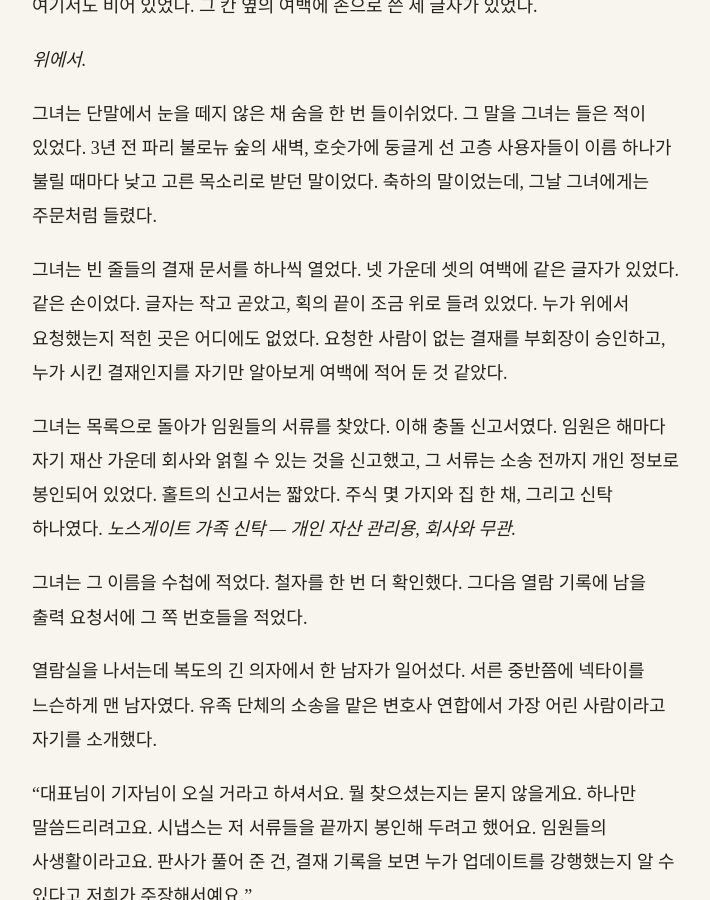
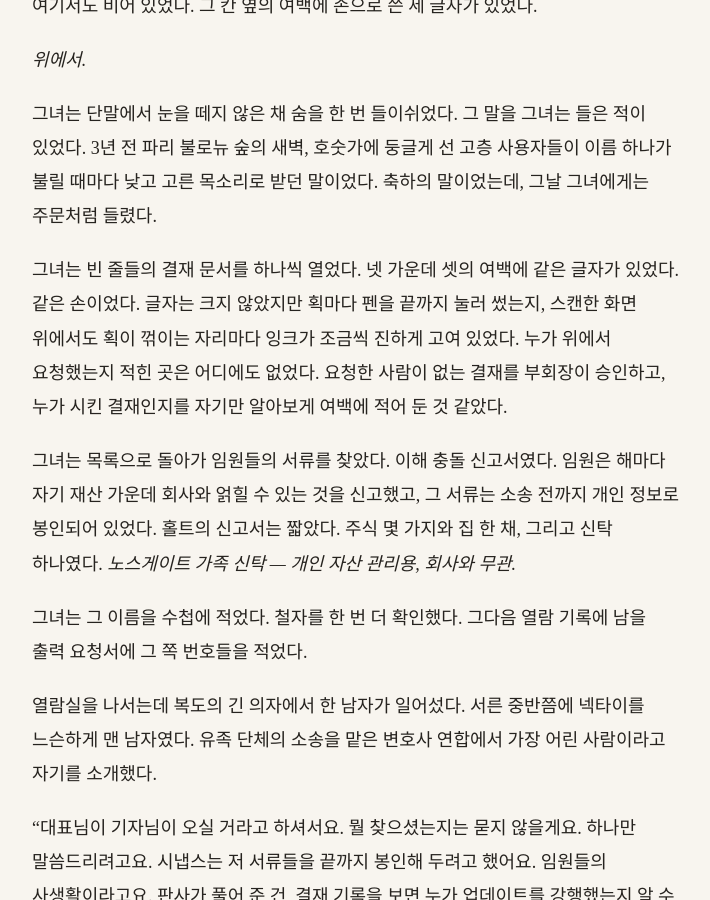
Before and after one commit to kangkkang/writer_s1_public, a Jekyll site: the page built from vol2/051.md, in a window 1280 px wide and 900 px high, scrolled down 1699 px. Shown: the whole window, without its empty margins (284-994 px from the left). Built offline with Jekyll 4.4.1, drawn with Linux system fonts in a browser that asks for light colours; our own code applies the rules of GitHub Pages for plain Markdown files; some of the changed text lies outside the part shown.

Commit message:
Update from https://github.com/kangkkang/writer_s1/commit/05412b721cf77c38c3501b7e26efa48cbef56e39

```diff
--- a/vol2/051.md
+++ b/vol2/051.md
@@ -32,7 +32,7 @@
 
 그녀는 단말에서 눈을 떼지 않은 채 숨을 한 번 들이쉬었다. 그 말을 그녀는 들은 적이 있었다. 3년 전 파리 불로뉴 숲의 새벽, 호숫가에 둥글게 선 고층 사용자들이 이름 하나가 불릴 때마다 낮고 고른 목소리로 받던 말이었다. 축하의 말이었는데, 그날 그녀에게는 주문처럼 들렸다.
 
-그녀는 빈 줄들의 결재 문서를 하나씩 열었다. 넷 가운데 셋의 여백에 같은 글자가 있었다. 같은 손이었다. 글자는 작고 곧았고, 획의 끝이 조금 위로 들려 있었다. 누가 위에서 요청했는지 적힌 곳은 어디에도 없었다. 요청한 사람이 없는 결재를 부회장이 승인하고, 누가 시킨 결재인지를 자기만 알아보게 여백에 적어 둔 것 같았다.
+그녀는 빈 줄들의 결재 문서를 하나씩 열었다. 넷 가운데 셋의 여백에 같은 글자가 있었다. 같은 손이었다. 글자는 크지 않았지만 획마다 펜을 끝까지 눌러 썼는지, 스캔한 화면 위에서도 획이 꺾이는 자리마다 잉크가 조금씩 진하게 고여 있었다. 누가 위에서 요청했는지 적힌 곳은 어디에도 없었다. 요청한 사람이 없는 결재를 부회장이 승인하고, 누가 시킨 결재인지를 자기만 알아보게 여백에 적어 둔 것 같았다.
 
 그녀는 목록으로 돌아가 임원들의 서류를 찾았다. 이해 충돌 신고서였다. 임원은 해마다 자기 재산 가운데 회사와 얽힐 수 있는 것을 신고했고, 그 서류는 소송 전까지 개인 정보로 봉인되어 있었다. 홀트의 신고서는 짧았다. 주식 몇 가지와 집 한 채, 그리고 신탁 하나였다. *노스게이트 가족 신탁 — 개인 자산 관리용, 회사와 무관.*
 
@@ -110,7 +110,11 @@
 
 "네, 그 소송이 아니었으면 저도 여기까지 못 왔어요."
 
-여자는 등기를 다시 밀어 놓고, 한동안 벽의 달력을 보았다.
+여자가 짧게 웃었다. 소리가 나지 않는 웃음이었다.
+
+"우리는 그 재단에 고맙다고 편지도 썼어요. 모임 사람들 이름을 다 적어서요."
+
+여자는 등기를 다시 밀어 놓고, 한동안 벽의 달력을 보았다. 그러다 손을 뻗어 책상 한쪽에 엎어 두었던 액자를 일으켜 세웠다. 유리 너머에서 스무 살 남짓한 여자아이가 졸업 가운을 입고 웃고 있었다. 여자는 그 사진을 한 번 보고, 액자를 자기 쪽이 아니라 문 쪽으로 돌려 두었다.
 
 "그 돈은 돌려줄 거예요." 여자가 말했다. "어떻게 돌려주는지는 변호사님한테 물어보고요. 그래도 소송은 안 그만둬요."
 
@@ -144,6 +148,8 @@
 
 "가져가세요. 이건 그쪽 일이에요." 그가 말했다. 목소리가 낮았다. "제 쪽에서 볼 수 있는 건 숫자뿐이에요. 저 글자는 숫자가 아니라서요."
 
+그는 말하는 동안 왼손바닥을 니들스의 종이들 위에 펴서 얹고 있었다. 종이가 바람에 날리기라도 하는 것처럼. 그 손이 숫자를 붙드는 것인지 숫자 뒤로 숨는 것인지, 그녀는 알 수 없었다.
+
 "알아요."
 
 그녀는 종이를 받아 들고 나왔다. 방의 차음문이 닫히기 전에, 그는 벌써 니들스의 숫자들 위로 다시 고개를 숙이고 있었다.
@@ -176,7 +182,7 @@
 
 "1년을 판 걸 남의 지면에 얹자고?"
 
-"미국의 회사와 미국의 법원, 미국의 유족 이야기잖아요. 우리가 먼저 내면 그쪽에서는 파리의 작은 주간지가 떠드는 소리로 들릴 거예요."
+"미국의 회사와 미국의 법원, 미국의 유족 이야기잖아요. 우리가 먼저 내면 그쪽에서는 파리의 작은 주간지가 떠드는 소리로 들릴 거예요. 제 이름은 둘째 줄에 가도 돼요. 이 서류가 저 말고 다른 사람 손으로도 한 번 더 맞춰지는 게 먼저예요."
 
 로셰가 감초를 내려놓았다. "그럼 누구한테 먼저 보여 줄지부터 정하자."
 
```
